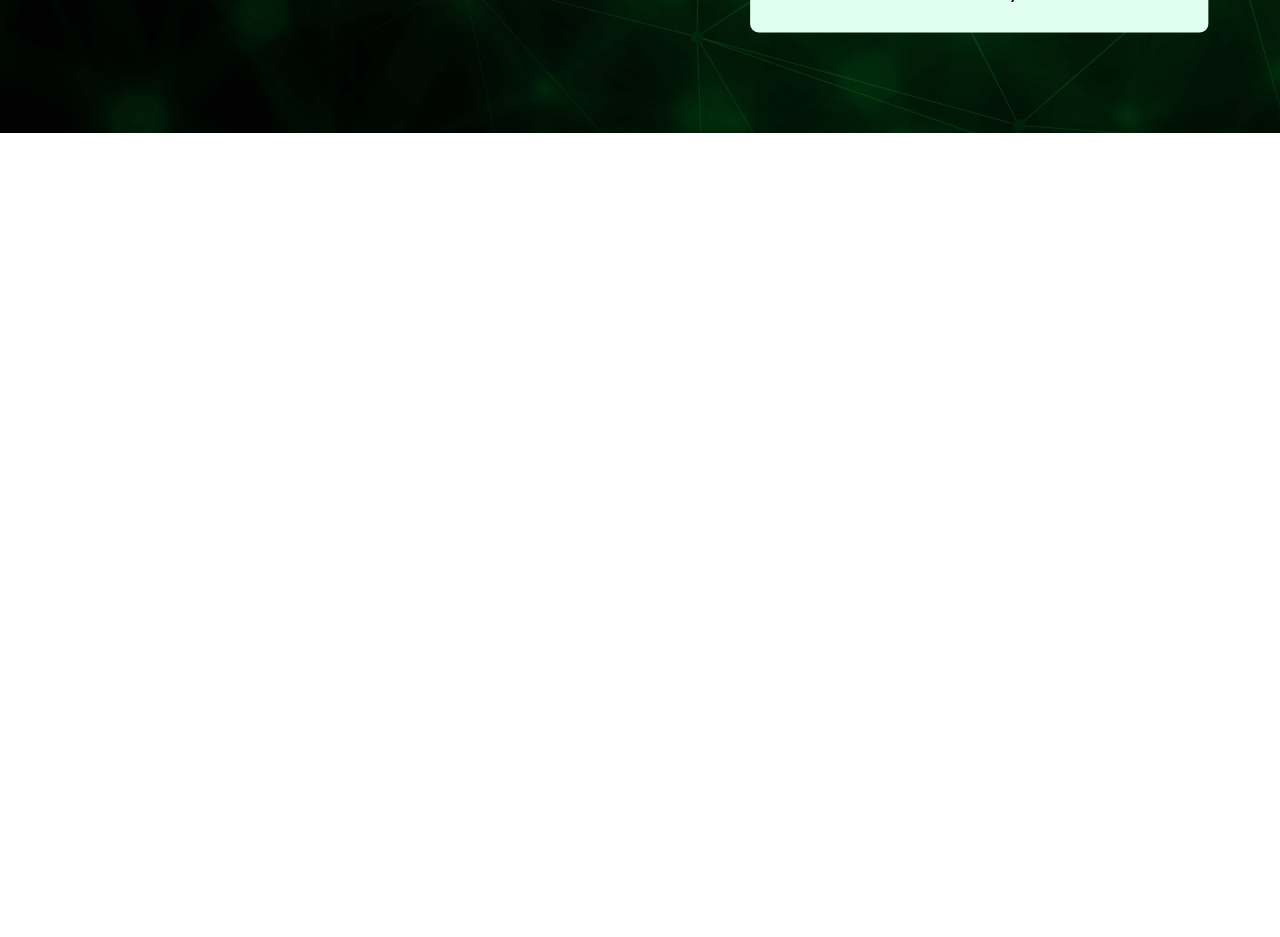
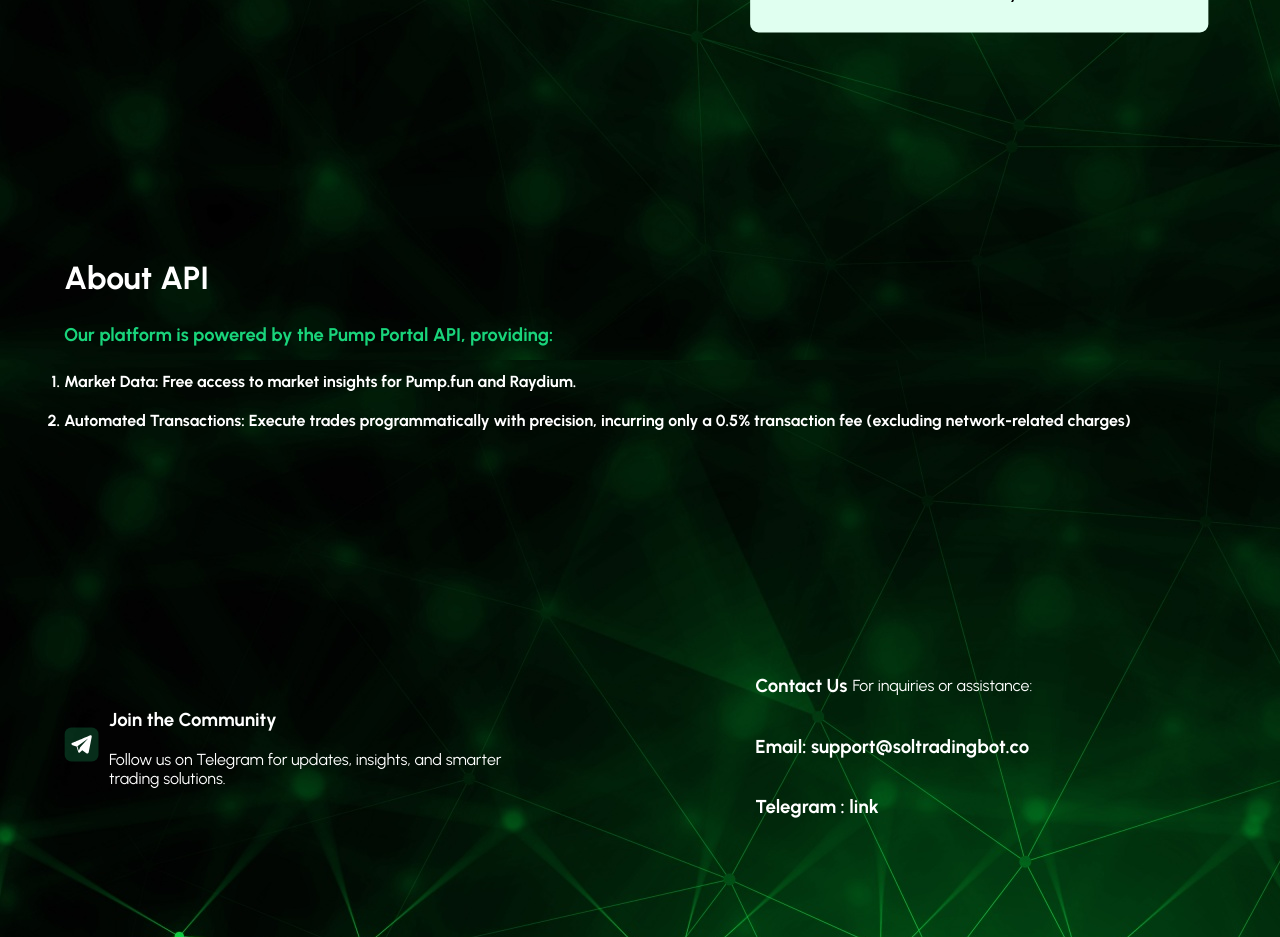
Before and after one commit to Joebakid/pumpAction, a React (Create React App) app: page / in a window 1280 px wide. Shown: the part 2840-3777 px from the top of the page. Before the commit the page ends 2973 px from the top, so only its background shows below. Built offline with nearby package versions, Linux system fonts and the light colour scheme.

Commit message:
last commit

```diff
--- a/src/AboutApi.js
+++ b/src/AboutApi.js
@@ -3,7 +3,21 @@ import React from "react";
 function AboutApi() {
   return (
     <div className="container">
-      <section></section>
+      <section className="aboutapi-el">
+        <h2 className="aboutapi-title">About API</h2>
+        <p className="aboutapi-text">Our platform is powered by the Pump Portal API, providing:</p>
+        <ol>
+          <li>
+            Market Data: Free access to market insights for Pump.fun and
+            Raydium.
+          </li>
+          <li>
+            Automated Transactions: Execute trades programmatically with
+            precision, incurring only a 0.5% transaction fee (excluding
+            network-related charges)
+          </li>
+        </ol>
+      </section>
     </div>
   );
 }
--- a/src/App.css
+++ b/src/App.css
@@ -535,10 +535,10 @@ section {
   -o-border-radius: 5px;
 } */
 
- .flex-howitwork-one{
-   display: flex;
+.flex-howitwork-one {
+  display: flex;
   justify-content: flex-start;
- }
+}
 
 .flex-howitwork-two {
   display: flex;
@@ -559,6 +559,74 @@ section {
   display: flex;
   /* justify-content: center; */
   align-items: center;
+}
+
+/* ////////////////////////// */
+
+.aboutapi-el {
+  /* text-align: center; */
+}
+
+.aboutapi-title {
+  /* text-align: center; */
+  font-size: 2rem;
+}
+
+.aboutapi-text {
+  color: #19d47b;
+  font-weight: bold;
+  font-size: 1.15rem;
+  padding: 0;
+  margin: 0;
+  text-align: left;
+}
+.aboutapi-el ol {
+  display: flex;
+  flex-direction: column;
+  /* margin-right: 10px; */
+  padding: 0;
+  /* gap: 50px; */
+  text-align: left;
+}
+
+.aboutapi-el ol li {
+  font-weight: bold;
+  padding: 10px 0;
+}
+
+/* //////////////// */
+
+/* footer {
+  background-color: #050505;
+} */
+
+.footer-container {
+  display: flex;
+  align-content: center;
+  justify-content: space-between;
+}
+
+.footer-part-one {
+  display: flex;
+  gap: 10px;
+  /* align-items: flex-start; */
+  /* align-items: normal; */
+  align-items: center;
+  /* justify-content: top; */
+  width: 40%;
+}
+
+.flex {
+  display: flex;
+  gap: 5px;
+  align-items: center;
+}
+
+.footer-part-two {
+  width: 40%;
+  display: flex;
+  flex-direction: column;
+  align-items: start;
 }
 
 /* //////////////////// */
@@ -712,7 +780,7 @@ section {
   }
   /* How It Works */
   .flex-howitwork-three,
-    .flex-howitwork-one,
+  .flex-howitwork-one,
   .flex-howitwork-two,
   .flex-howitwork-four {
     display: flex;
--- a/src/App.js
+++ b/src/App.js
@@ -7,6 +7,8 @@ import Command from "./Command";
 import TermOfUse from "./TermOfUse";
 import Features from "./Features";
 import HowItWork from "./HowItWork";
+import AboutApi from "./AboutApi";
+import Footer from "./Footer";
 
 function App() {
   return (
@@ -21,6 +23,8 @@ function App() {
                 <Header /> {/* Render Header only on the main page */}
                 <Features />
                 <HowItWork />
+                <AboutApi />
+                <Footer/>
               </>
             }
           />
--- /dev/null
+++ b/src/Footer.js
@@ -0,0 +1,58 @@
+import React from "react";
+
+function Footer() {
+  return (
+    <div className="container">
+      <section>
+        <div className="footer-container">
+          <div className="footer-part-one">
+            <div>
+              <svg
+                width="35"
+                height="35"
+                viewBox="0 0 54 55"
+                fill="none"
+                xmlns="http://www.w3.org/2000/svg"
+              >
+                <rect
+                  opacity="0.2"
+                  x="0.5"
+                  y="0.973633"
+                  width="53.2632"
+                  height="53.2632"
+                  rx="10.6526"
+                  fill="#19D47B"
+                />
+                <path
+                  d="M42.507 13.3534C41.9619 12.8961 41.1056 12.8306 40.2204 13.1823H40.2189C39.2878 13.5519 13.8628 24.3406 12.8278 24.7813C12.6396 24.8461 10.9955 25.4529 11.1648 26.8048C11.316 28.0236 12.6374 28.5283 12.7987 28.5866L19.2626 30.7761C19.6914 32.1883 21.2723 37.3986 21.6219 38.5117C21.8399 39.2056 22.1954 40.1173 22.8183 40.305C23.3649 40.5135 23.9085 40.323 24.2603 40.0497L28.2122 36.4236L34.5917 41.3455L34.7436 41.4354C35.1768 41.6252 35.5918 41.7201 35.9879 41.7201C36.2939 41.7201 36.5876 41.6633 36.8682 41.5497C37.824 41.1614 38.2063 40.2604 38.2462 40.1583L43.0114 15.6551C43.3022 14.3464 42.898 13.6806 42.507 13.3534ZM24.9632 31.6519L22.7827 37.4043L20.6021 30.2138L37.3195 17.9899L24.9632 31.6519Z"
+                  fill="white"
+                />
+              </svg>
+            </div>
+            <div>
+              <h3>Join the Community</h3>
+              <p>
+                Follow us on Telegram for updates, insights, and smarter trading
+                solutions.
+              </p>
+            </div>
+          </div>
+          <div className="footer-part-two">
+            <div className="flex">
+              <h3>Contact Us</h3>
+              <p>For inquiries or assistance:</p>
+            </div>
+            <div>
+              <h3>Email: support@soltradingbot.co</h3>
+            </div>
+            <div>
+              <h3>Telegram : link </h3>
+            </div>
+          </div>
+        </div>
+      </section>
+    </div>
+  );
+}
+
+export default Footer;
```
